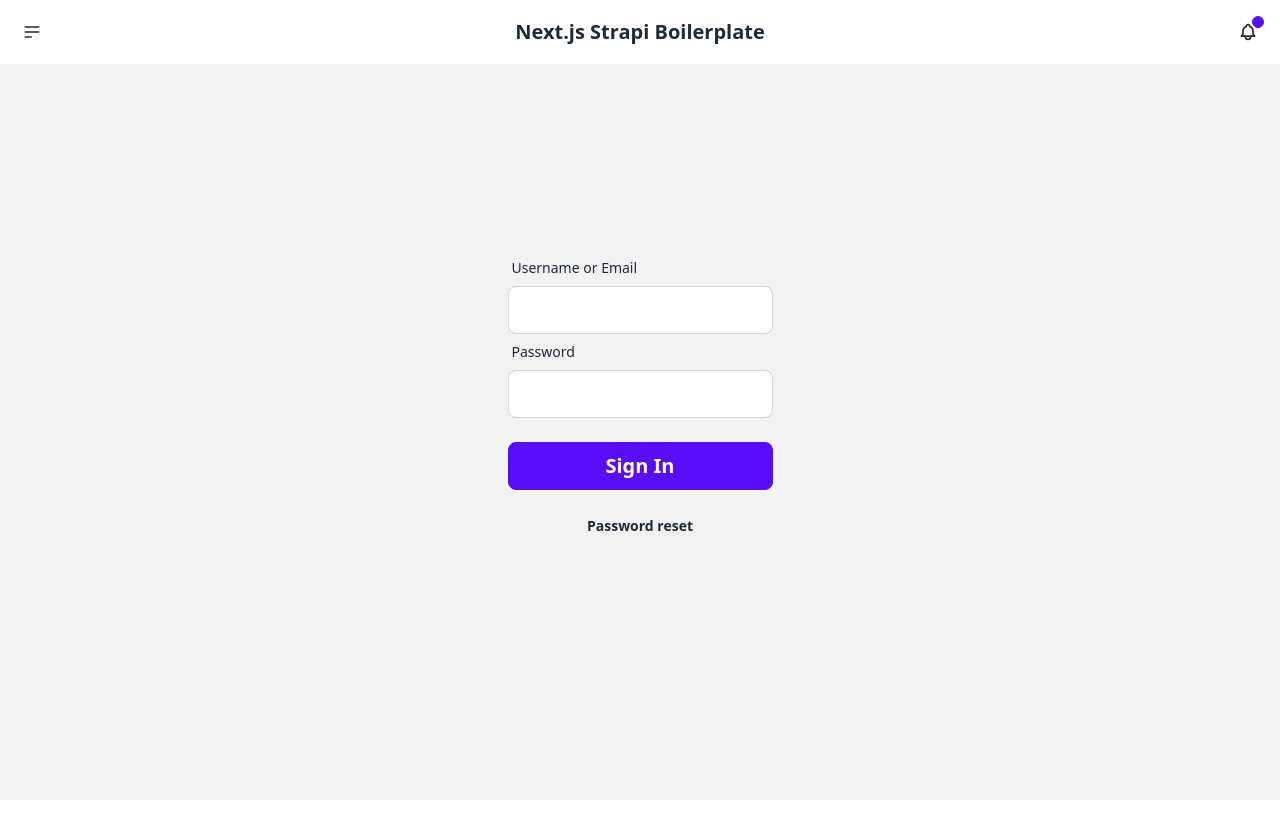
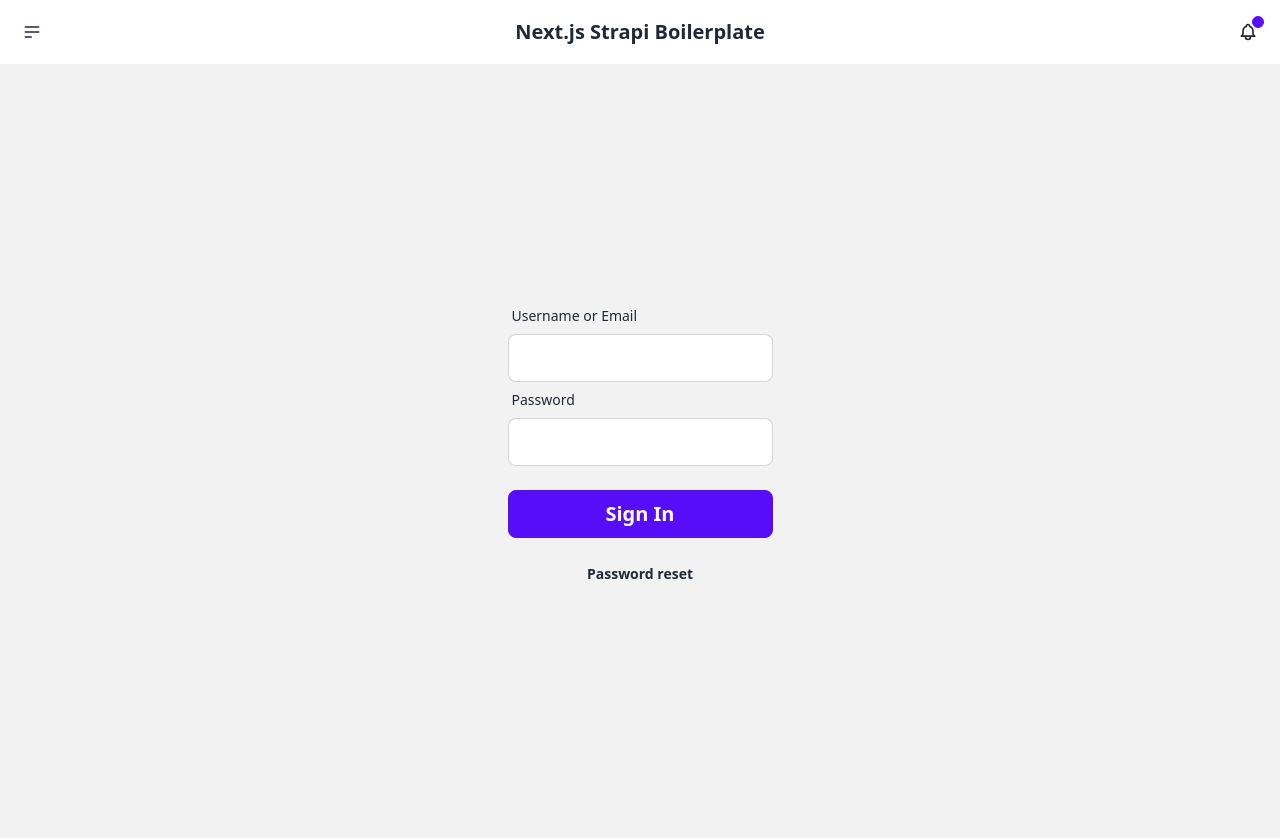
Before and after one commit to 1erich/nextjs-strapi-fullstack-boilerplate, a Next.js app in the folder app/: page /auth/sign-in in a window 1280 px wide. Shown: the top 838 px of the page. Before the commit the page ends 800 px from the top, so only its background shows below. Built offline with nearby package versions, Linux system fonts and the light colour scheme; no server answers.

Commit message:
enables strapi cred auth from next.js

```diff
--- a/app/pages/_app.tsx
+++ b/app/pages/_app.tsx
@@ -15,6 +15,7 @@
     </Head>
     <SessionProvider session={session}>
       <Navigation />
+      <div className="pt-12"></div>
       <Component {...pageProps} />
     </SessionProvider>
   </>
--- a/app/pages/auth/sign-in.tsx
+++ b/app/pages/auth/sign-in.tsx
@@ -1,29 +1,49 @@
 import Link from 'next/link'
+import { signIn } from 'next-auth/react'
+import { useRouter } from 'next/router'
 
-export default function Signip() {
+export default function SignIn() {
+      const router = useRouter();
+    const onSubmit = async (e) => {
+        e.preventDefault();
+        const result = await signIn('credentials', {
+          redirect: false,
+          email: e.target.email.value,
+          password: e.target.password.value,
+        });
+        if (result.ok) {
+          router.replace('/');
+          return;
+        }
+        alert('Credential is not valid');
+      };
+
+
     return (
         <>
             <div className="hero min-h-screen bg-base-200">
+                <form onSubmit={onSubmit}>
                     <div className="hero-content text-center">
                         <div className="max-w-md">
                             <div className="form-control w-full">
                                 <label className="label">
                                     <span className="label-text">Username or Email</span>
                                 </label>
-                            <input type="text" placeholder="" className="input input-bordered w-full" />
+                                <input name="email" type="text" placeholder="" className="input input-bordered w-full" />
                             </div>
                             <div className="form-control w-full">
                                 <label className="label">
                                     <span className="label-text">Password</span>
                                 </label>
-                            <input type="password" placeholder="" className="input input-bordered w-full" />
+                                <input name="password" type="password" placeholder="" className="input input-bordered w-full" />
                             </div>
                             <div className="form-control w-full">
-                            <div><p className="my-3 mt-6 btn btn-primary normal-case text-xl w-full">Sign In</p></div>
+                                <div><button type="submit" className="my-3 mt-6 btn btn-primary normal-case text-xl w-full">Sign In</button></div>
                                 <div><Link href="reset-password"><p className="btn btn-ghost normal-case">Password reset</p></Link></div>
                             </div>
                         </div>
                     </div>
+                </form>
             </div>
         </>
     )
--- a/app/pages/protected.tsx
+++ b/app/pages/protected.tsx
@@ -5,7 +5,7 @@
 export default function Protected() {
   return (
     <div>
-      <h1>Protected Page</h1>
+      <h1 className="text-5xl">Protected Page</h1>
       <Link href="/">
         <button>Back to home page</button>
       </Link>
```
Also changed, not shown: 1 other file (tests, documents, lock files or other folders). Lines whose indentation alone changed are shown as unchanged.
